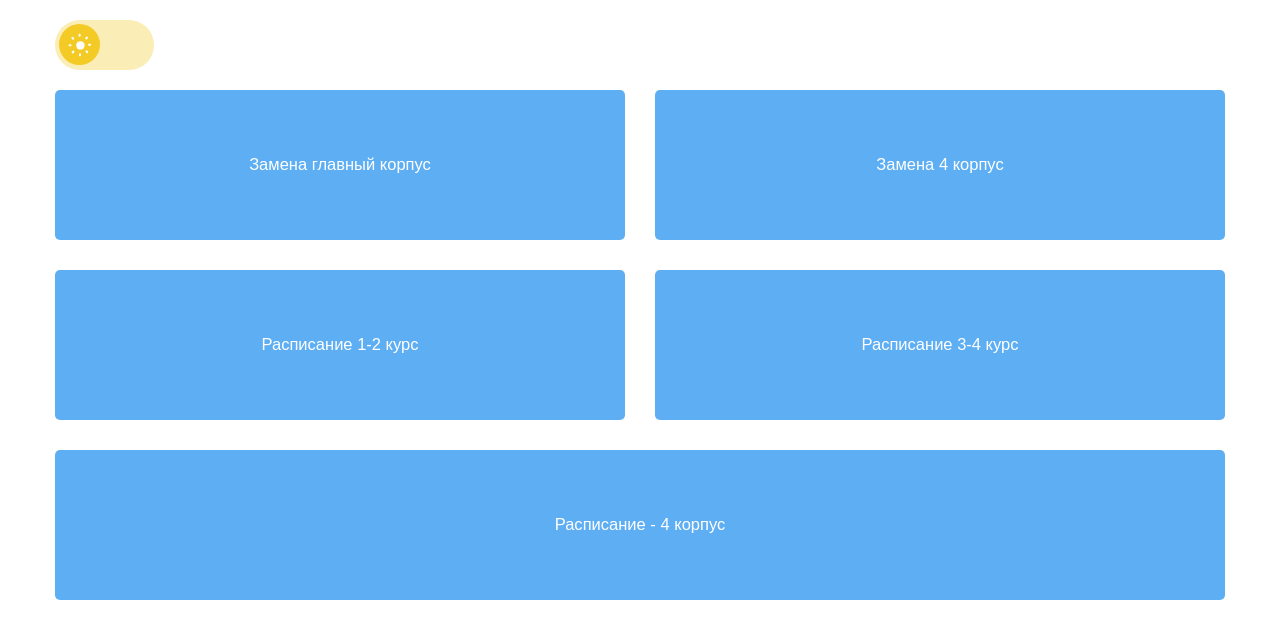
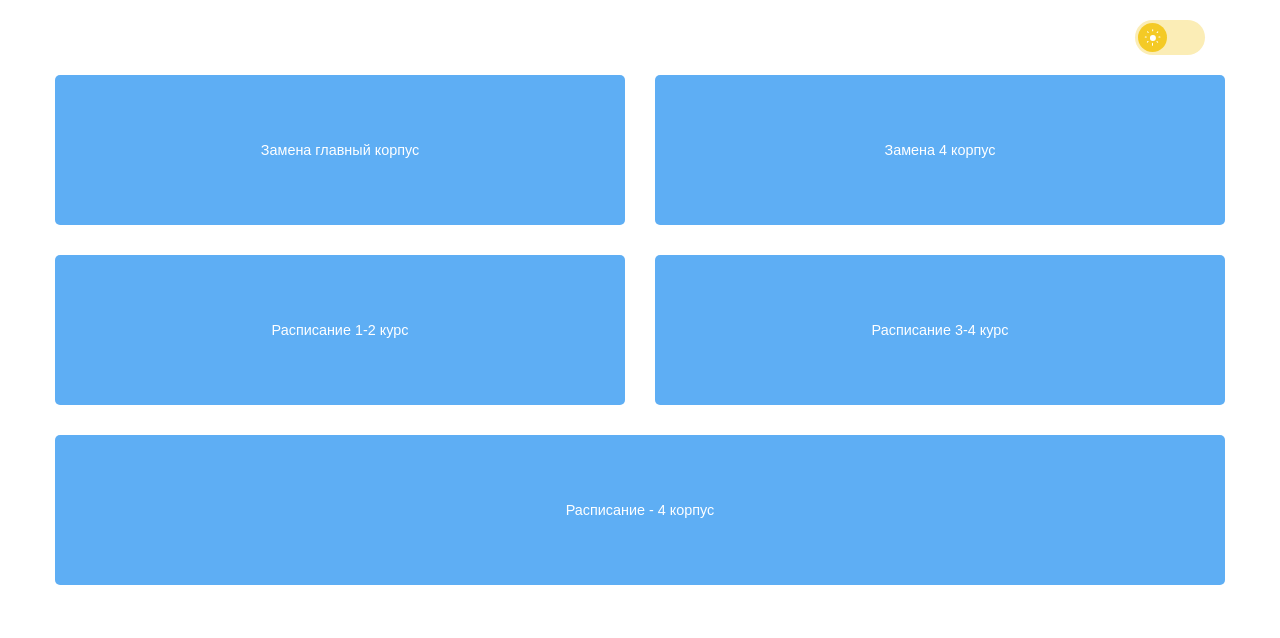
Before and after one commit to The73756/replacement-parser, a React (Create React App) app: page / in a window 1280 px wide. Shown: the top 638 px of the page. Built offline with nearby package versions, Linux system fonts and the light colour scheme.

Commit message:
add saving theme to localstorage

```diff
--- a/src/components/ThemeChecker/ThemeChecker.module.scss
+++ b/src/components/ThemeChecker/ThemeChecker.module.scss
@@ -35,20 +35,20 @@
 }
 
 .theme__icon {
-  left: 0.75rem;
-  top: 0.75rem;
+  left: 0.75em;
+  top: 0.75em;
   display: block;
-  width: 1.5rem;
-  height: 1.5rem;
+  width: 1.5em;
+  height: 1.5em;
 }
 
 .theme__iconPart {
-  left: calc(50% - 0.5rem);
-  top: calc(50% - 0.5rem);
+  left: calc(50% - 0.5em);
+  top: calc(50% - 0.5em);
   border-radius: 50%;
-  width: 1rem;
-  height: 1rem;
-  box-shadow: 0.4rem -0.4rem 0 0.5rem #fff inset;
+  width: 1em;
+  height: 1em;
+  box-shadow: 0.4em -0.4em 0 0.5em #fff inset;
   transform: scale(0.5);
   transition:
     box-shadow var(--dur) ease-in-out,
@@ -57,49 +57,52 @@
 }
 
 .theme__iconPart ~ .theme__iconPart {
-  left: calc(50% - 0.05rem);
+  left: calc(50% - 0.05em);
   top: 50%;
-  border-radius: 0.05rem;
-  width: 0.1rem;
-  height: 0.2rem;
+  border-radius: 0.05em;
+  width: 0.1em;
+  height: 0.2em;
   box-shadow: none;
   background-color: #fff;
-  transform: rotate(0) translateY(0.5rem);
+  transform: rotate(0) translateY(0.5em);
   transform-origin: 50% 0;
 }
 
 .theme__iconPart:nth-child(3) {
-  transform: rotate(45deg) translateY(0.5rem);
+  transform: rotate(45deg) translateY(0.5em);
 }
 
 .theme__iconPart:nth-child(4) {
-  transform: rotate(90deg) translateY(0.5rem);
+  transform: rotate(90deg) translateY(0.5em);
 }
 
 .theme__iconPart:nth-child(5) {
-  transform: rotate(135deg) translateY(0.5rem);
+  transform: rotate(135deg) translateY(0.5em);
 }
 
 .theme__iconPart:nth-child(6) {
-  transform: rotate(180deg) translateY(0.5rem);
+  transform: rotate(180deg) translateY(0.5em);
 }
 
 .theme__iconPart:nth-child(7) {
-  transform: rotate(225deg) translateY(0.5rem);
+  transform: rotate(225deg) translateY(0.5em);
 }
 
 .theme__iconPart:nth-child(8) {
-  transform: rotate(270deg) translateY(0.5rem);
+  transform: rotate(270deg) translateY(0.5em);
 }
 
 .theme__iconPart:nth-child(9) {
-  transform: rotate(315deg) translateY(0.5rem);
+  transform: rotate(315deg) translateY(0.5em);
 }
 
 .theme__label,
 .theme__toggle,
 .theme__toggleWrap {
   position: relative;
+  display: block;
+  margin-left: auto;
+  font-size: calc(var(--index) / 3.5); /* Настройка размера */
 }
 
 .theme__toggle,
@@ -111,10 +114,10 @@
   -webkit-appearance: none;
   appearance: none;
   border-radius: 25% / 50%;
-  padding: 0.25rem;
-  width: 6rem;
-  height: 3rem;
-  box-shadow: 0 0 0 0.125rem var(--primaryT);
+  padding: 0.25em;
+  width: 6em;
+  height: 3em;
+  box-shadow: 0 0 0 0.125em var(--primaryT);
   background-color: #fbedb6;
   transition:
     background-color var(--dur) ease-in-out,
@@ -126,8 +129,8 @@
 .theme__toggle::before {
   content: "";
   border-radius: 50%;
-  width: 2.5rem;
-  height: 2.5rem;
+  width: 2.5em;
+  height: 2.5em;
   background-color: #f4ca25;
   transition:
     background-color var(--dur) ease-in-out,
@@ -136,7 +139,7 @@
 
 .theme__toggle:focus {
   outline: transparent;
-  box-shadow: 0 0 0 0.125rem var(--primary);
+  box-shadow: 0 0 0 0.125em var(--primary);
 }
 
 /* cheked */
@@ -146,7 +149,7 @@
 
 .theme__toggle:checked::before,
 .theme__toggle:checked ~ .theme__icon {
-  transform: translateX(3rem);
+  transform: translateX(3em);
 }
 
 .theme__toggle:checked::before {
@@ -158,7 +161,7 @@
 }
 
 .theme__toggle:checked ~ .theme__icon .theme__iconPart:nth-child(1) {
-  box-shadow: 0.2rem -0.2rem 0 0.2rem #fff inset;
+  box-shadow: 0.2em -0.2em 0 0.2em #fff inset;
   transform: scale(1);
 }
 
@@ -167,33 +170,33 @@
 }
 
 .theme__toggle:checked ~ .theme__icon .theme__iconPart:nth-child(2) {
-  transform: rotate(45deg) translateY(0.8rem);
+  transform: rotate(45deg) translateY(0.8em);
 }
 
 .theme__toggle:checked ~ .theme__icon .theme__iconPart:nth-child(3) {
-  transform: rotate(90deg) translateY(0.8rem);
+  transform: rotate(90deg) translateY(0.8em);
 }
 
 .theme__toggle:checked ~ .theme__icon .theme__iconPart:nth-child(4) {
-  transform: rotate(135deg) translateY(0.8rem);
+  transform: rotate(135deg) translateY(0.8em);
 }
 
 .theme__toggle:checked ~ .theme__icon .theme__iconPart:nth-child(5) {
-  transform: rotate(180deg) translateY(0.8rem);
+  transform: rotate(180deg) translateY(0.8em);
 }
 
 .theme__toggle:checked ~ .theme__icon .theme__iconPart:nth-child(6) {
-  transform: rotate(225deg) translateY(0.8rem);
+  transform: rotate(225deg) translateY(0.8em);
 }
 
 .theme__toggle:checked ~ .theme__icon .theme__iconPart:nth-child(7) {
-  transform: rotate(270deg) translateY(0.8rem);
+  transform: rotate(270deg) translateY(0.8em);
 }
 
 .theme__toggle:checked ~ .theme__icon .theme__iconPart:nth-child(8) {
-  transform: rotate(315deg) translateY(0.8rem);
+  transform: rotate(315deg) translateY(0.8em);
 }
 
 .theme__toggle:checked ~ .theme__icon .theme__iconPart:nth-child(9) {
-  transform: rotate(360deg) translateY(0.8rem);
+  transform: rotate(360deg) translateY(0.8em);
 }
--- a/src/components/ThemeChecker/index.jsx
+++ b/src/components/ThemeChecker/index.jsx
@@ -1,20 +1,38 @@
-import { useRef, useState, useCallback } from 'react';
+import { useRef, useState, useCallback, useEffect } from 'react';
 
 import styles from './ThemeChecker.module.scss';
 
 export const ThemeChecker = () => {
-  const [isChecked, setIsChecked] = useState(false);
+  let currentTheme = localStorage.getItem('rp-theme');
+  const [theme, setTheme] = useState(currentTheme);
   const checkbox = useRef(null);
+  const isChecked = theme === 'dark' ? true : false;
+
+  useEffect(() => {
+    if (currentTheme) {
+      setTheme(currentTheme);
+    }
+
+    if (currentTheme === 'dark') {
+      document.body.classList.add('dark');
+    }
+
+    if (!currentTheme) {
+      localStorage.setItem('rp-theme', 'light');
+    }
+  }, [currentTheme]);
 
   const handleChangeTheme = useCallback(() => {
-    setIsChecked(checkbox.current.checked);
-    if (checkbox.current.checked) {
+    if (theme === 'light') {
       document.body.classList.add('dark');
+      localStorage.setItem('rp-theme', 'dark');
+      setTheme('dark');
     } else {
       document.body.classList.remove('dark');
+      localStorage.setItem('rp-theme', 'light');
+      setTheme('light');
     }
-    console.log('asdasd', checkbox.current.checked);
-  }, []);
+  }, [theme]);
 
   return (
     <label htmlFor='theme' className={styles.theme}>
--- a/src/scss/main.scss
+++ b/src/scss/main.scss
@@ -13,7 +13,6 @@ html {
   height: 100%;
   box-sizing: border-box;
   font-family: var(--font-family, sans-serif);
-  font-size: calc(var(--index) / 1.5);
   -webkit-text-size-adjust: 100%;
 }
 
@@ -28,6 +27,7 @@ body {
   margin: 0;
   min-width: 320px;
   min-height: 100%;
+  font-size: calc(var(--index) / 2);
   background-color: var(--bg);
 }
 
```
